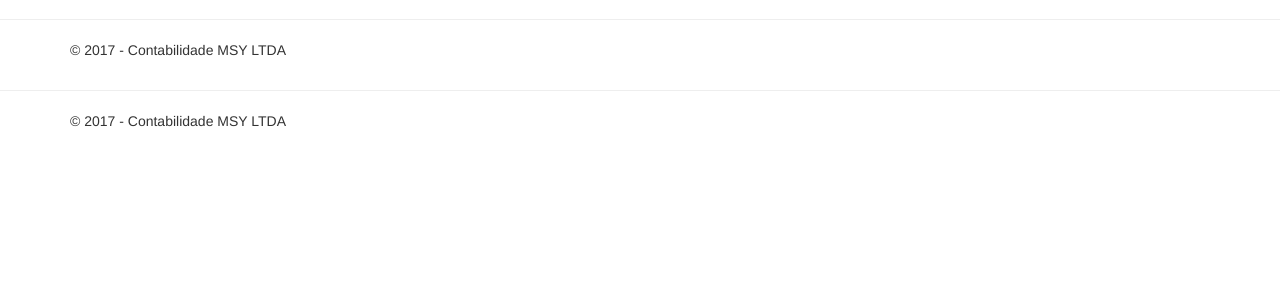
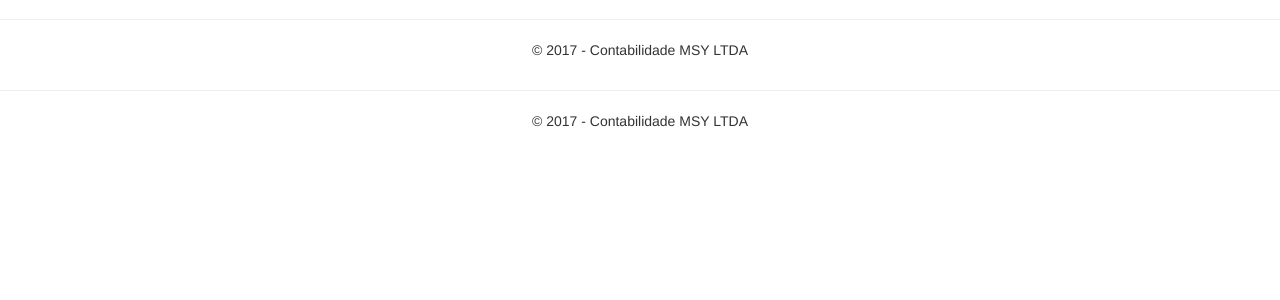
Before and after one commit to notilew/msy-accounting, a PHP site: template app/requires/templates/footer.php in a window 1280 px wide. Shown: the part 51-351 px from the top of the page. Run offline with PHP 8.4, Linux system fonts and the light colour scheme; the template is opened without the code that fills it, so the values that code supplies are empty; some libraries are stand-ins or nearby versions.

Commit message:
correções de template

```diff
--- a/app/requires/templates/footer.php
+++ b/app/requires/templates/footer.php
@@ -2,15 +2,11 @@
 
   	<hr>
   	<footer class="container">
-  		<p>&copy; 2017 - Contabilidade MSY LTDA</p>
+  		<p class="text-center">&copy; 2017 - Contabilidade MSY LTDA</p>
   	</footer>
 
   	<script src="<?php echo BASE_URL; ?>libs/jquery/js/jquery.min.js"></script>
 
-    <script src="<?php echo BASEURL; ?>libs/bootstrap/js/bootstrap.min.js"></script>
-
-    <script src="<?php echo BASEURL; ?>js/main.js"></script>
-
+    <script src="<?php echo BASE_URL; ?>libs/bootstrap/js/bootstrap.min.js"></script>
   </body>
-
 </html>
--- a/app/requires/templates/header.php
+++ b/app/requires/templates/header.php
@@ -1,8 +1,6 @@
 <!DOCTYPE html>
 <html lang="pt-br">
-
   <head>
-
     <meta charset="utf-8">
     <meta http-equiv="X-UA-Compatible" content="IE=edge, chrome=1">
     <meta name="description" content="">
@@ -15,18 +13,15 @@
     <link rel="stylesheet" href="<?php echo BASE_URL; ?>libs/font-awesome/css/font-awesome.min.css">
 
     <style>
-
       body {
         padding-top: 50px;
         padding-bottom: 20px;
       }
-
     </style>
 
   </head>
 
   <body>
-
     <nav class="navbar navbar-inverse navbar-fixed-top" role="navigation">
       <div class="container">
         <div class="navbar-header">
```
